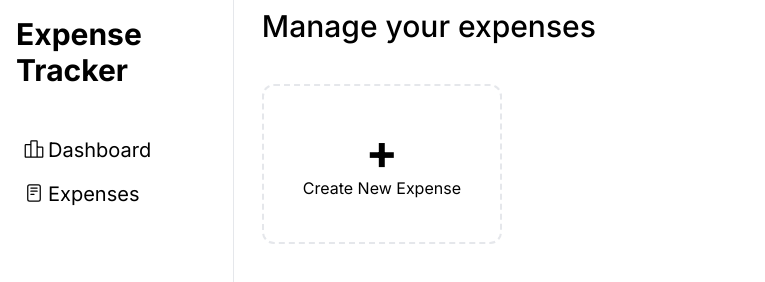
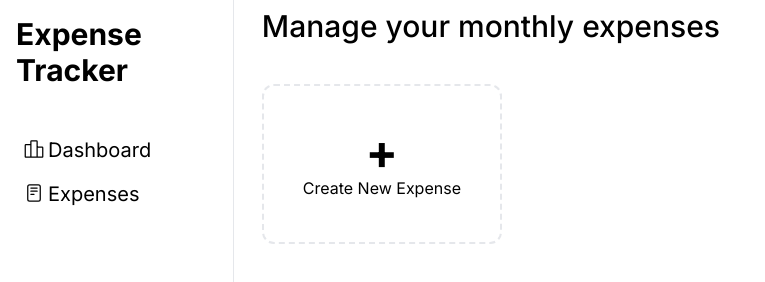
Before and after one commit to Yusuf-4hmed/expense-tracker, a website: page index.html in a window 1280 px wide. Both pictures are taken after a click on the item "Expenses". Shown: the top 282 px of the page, without its empty margins (0-765 px from the left). Drawn offline with nearby package versions, Linux system fonts and the light colour scheme.

Commit message:
updated text

```diff
--- a/index.html
+++ b/index.html
@@ -71,7 +71,7 @@
             <p></p>
         </div>
         <div class="flex sm:flex-row flex-col items-center sm:justify-start  mb-5">
-            <h2 class="sm:text-3xl text-2xl font-medium align pl-5">Manage your expenses</h2>
+            <h2 class="sm:text-3xl text-2xl font-medium align pl-5">Manage your monthly expenses</h2>
 
         </div>
         <div class="flex flex-wrap gap-2 sm:p-5 p-2" id="expense-container">
```
